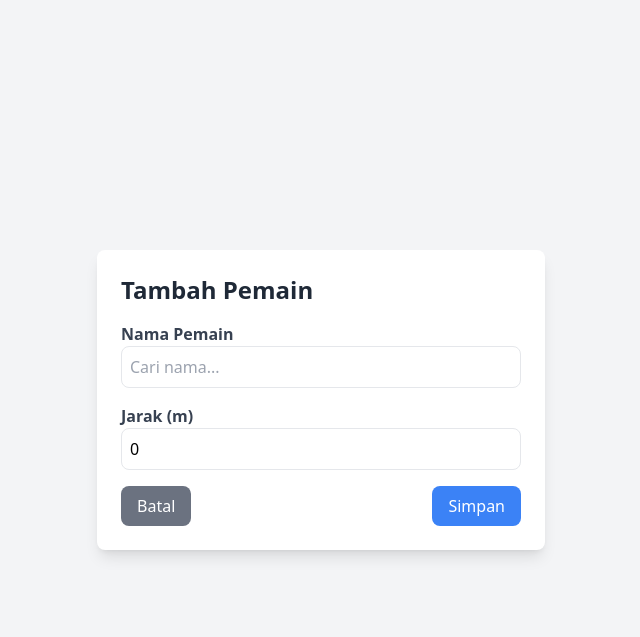
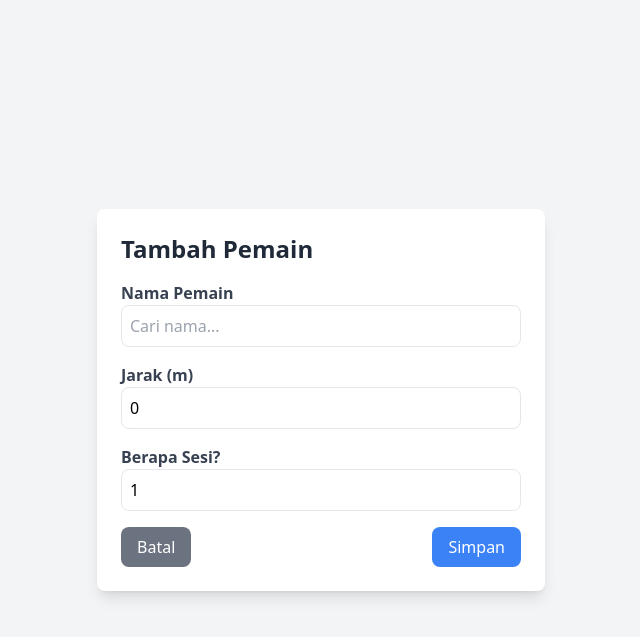
Before and after one commit to abiydoni/was, a PHP site: page /scoring/tambah_pemain.php in a window 1280 px wide. Shown: the top 637 px of the page, without its empty margins (319-959 px from the left). Run offline with PHP 8.4, Linux system fonts and the light colour scheme; tables that the repository leaves empty or names only in its code hold one stand-in row (values such as "Sample post"); some libraries are stand-ins or nearby versions.

Commit message:
Update tambah_pemain.php

```diff
--- a/scoring/tambah_pemain.php
+++ b/scoring/tambah_pemain.php
@@ -13,11 +13,23 @@ if ($_SERVER["REQUEST_METHOD"] == "POST") {
     $kode_agt = mysqli_real_escape_string($konek, $_POST['kode_agt']);
     $nama = mysqli_real_escape_string($konek, $_POST['nama']);
     $jarak = mysqli_real_escape_string($konek, $_POST['jarak']);
+    $sesi = intval($_POST['sesi']); // Ambil jumlah sesi
 
-    // Query insert data
-    $sql = "INSERT INTO tbl_nama (kode_agt, nama, jarak) VALUES ('$kode_agt', '$nama', '$jarak')";
+    if ($sesi < 1) {
+        header("Location: tambah_pemain.php?status=error_sesi");
+        exit();
+    }
 
-    if (mysqli_query($konek, $sql)) {
+    $success = true;
+    for ($i = 1; $i <= $sesi; $i++) {
+        $sql = "INSERT INTO tbl_nama (kode_agt, nama, jarak, sesi) VALUES ('$kode_agt', '$nama', '$jarak', '$i')";
+        if (!mysqli_query($konek, $sql)) {
+            $success = false;
+            break;
+        }
+    }
+
+    if ($success) {
         header("Location: index.php?status=success");
     } else {
         header("Location: index.php?status=error");
@@ -66,6 +78,13 @@ if ($_SERVER["REQUEST_METHOD"] == "POST") {
                 <p class="text-red-500 text-sm mt-1" x-show="errorJarak">Jarak tidak boleh 0!</p>
             </div>
 
+            <!-- Input Sesi -->
+            <div class="mb-4">
+                <label class="block text-gray-700 font-semibold">Berapa Sesi?</label>
+                <input type="number" name="sesi" x-model="sesi" min="1" value="1" class="w-full p-2 border rounded-lg focus:ring-2 focus:ring-blue-400 focus:outline-none" placeholder="Masukkan jumlah sesi">
+                <p class="text-red-500 text-sm mt-1" x-show="errorSesi">Sesi minimal 1!</p>
+            </div>
+
             <!-- Tombol Aksi -->
             <div class="flex justify-between">
                 <a href="index.php" class="bg-gray-500 text-white px-4 py-2 rounded-lg hover:bg-gray-600">Batal</a>
@@ -82,8 +101,10 @@ if ($_SERVER["REQUEST_METHOD"] == "POST") {
                 selectedKode: '',
                 selectedNama: '',
                 jarak: 0,
+                sesi: 1,
                 errorNama: false,
                 errorJarak: false,
+                errorSesi: false,
                 anggota: <?php echo json_encode($anggota); ?>,
 
                 get filteredAnggota() {
@@ -101,14 +122,13 @@ if ($_SERVER["REQUEST_METHOD"] == "POST") {
                 validateAndSubmit(event) {
                     this.errorNama = !this.anggota.some(a => a.nama.toLowerCase() === this.search.toLowerCase());
                     this.errorJarak = this.jarak == 0;
+                    this.errorSesi = this.sesi < 1;
 
-                    if (this.errorNama) {
-                        // alert("Nama pemain harus sesuai dengan daftar yang ada!");
-                    } else if (this.errorJarak) {
-                        // alert("Jarak tidak boleh 0!");
-                    } else {
-                        event.target.submit();
+                    if (this.errorNama || this.errorJarak || this.errorSesi) {
+                        return;
                     }
+
+                    event.target.submit();
                 }
             };
         }
```
